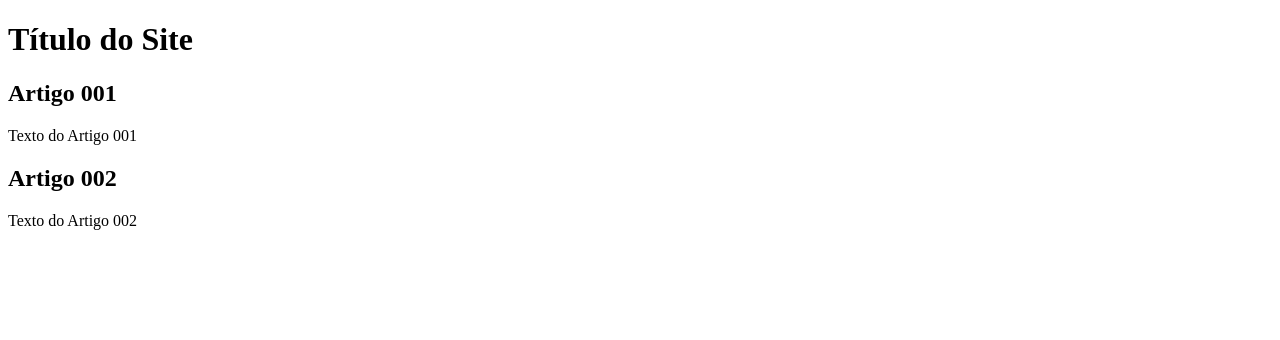
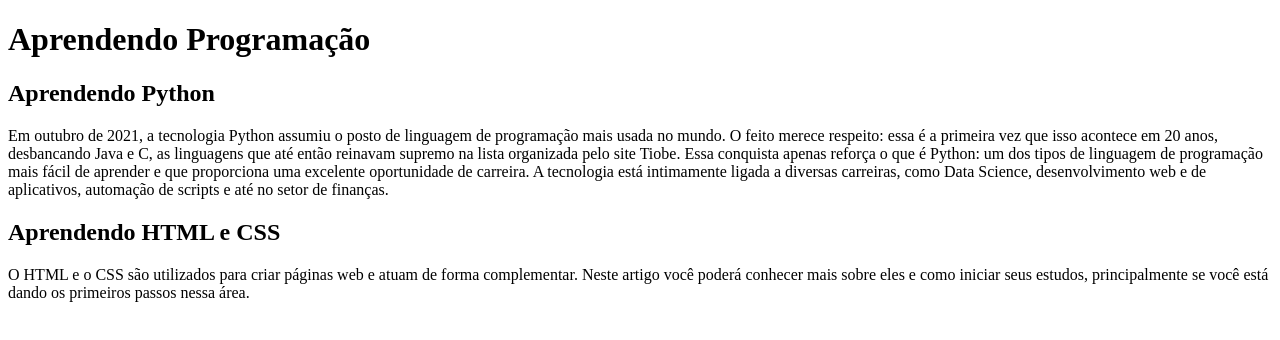
Before and after one commit to luizaraujo18/Projeto-Site, a plain HTML site: page index.html in a window 1280 px wide. Drawn offline with Linux system fonts and the light colour scheme.

Commit message:
Editando o conteudo

```diff
--- a/index.html
+++ b/index.html
@@ -9,15 +9,17 @@
 <body>
   <main>
     <header>
-      <h1>Título do Site</h1>
+      <h1>Aprendendo Programação</h1>
     </header>
     <article>
-      <h2>Artigo 001</h2>
-      <p>Texto do Artigo 001</p>
+      <h2>Aprendendo Python</h2>
+      <p>Em outubro de 2021, a tecnologia Python assumiu o posto de linguagem de programação mais usada no mundo. O feito merece respeito: essa é a primeira vez que isso acontece em 20 anos, desbancando Java e C, as linguagens que até então reinavam supremo na lista organizada pelo site Tiobe.
+
+        Essa conquista apenas reforça o que é Python: um dos tipos de linguagem de programação mais fácil de aprender e que proporciona uma excelente oportunidade de carreira. A tecnologia está intimamente ligada a diversas carreiras, como Data Science, desenvolvimento web e de aplicativos, automação de scripts e até no setor de finanças.</p>
     </article>
     <article>
-      <h2>Artigo 002</h2>
-      <p>Texto do Artigo 002</p>
+      <h2>Aprendendo HTML e CSS</h2>
+      <p>O HTML e o CSS são utilizados para criar páginas web e atuam de forma complementar. Neste artigo você poderá conhecer mais sobre eles e como iniciar seus estudos, principalmente se você está dando os primeiros passos nessa área.</p>
     </article>
   </main>
 </body>
```
